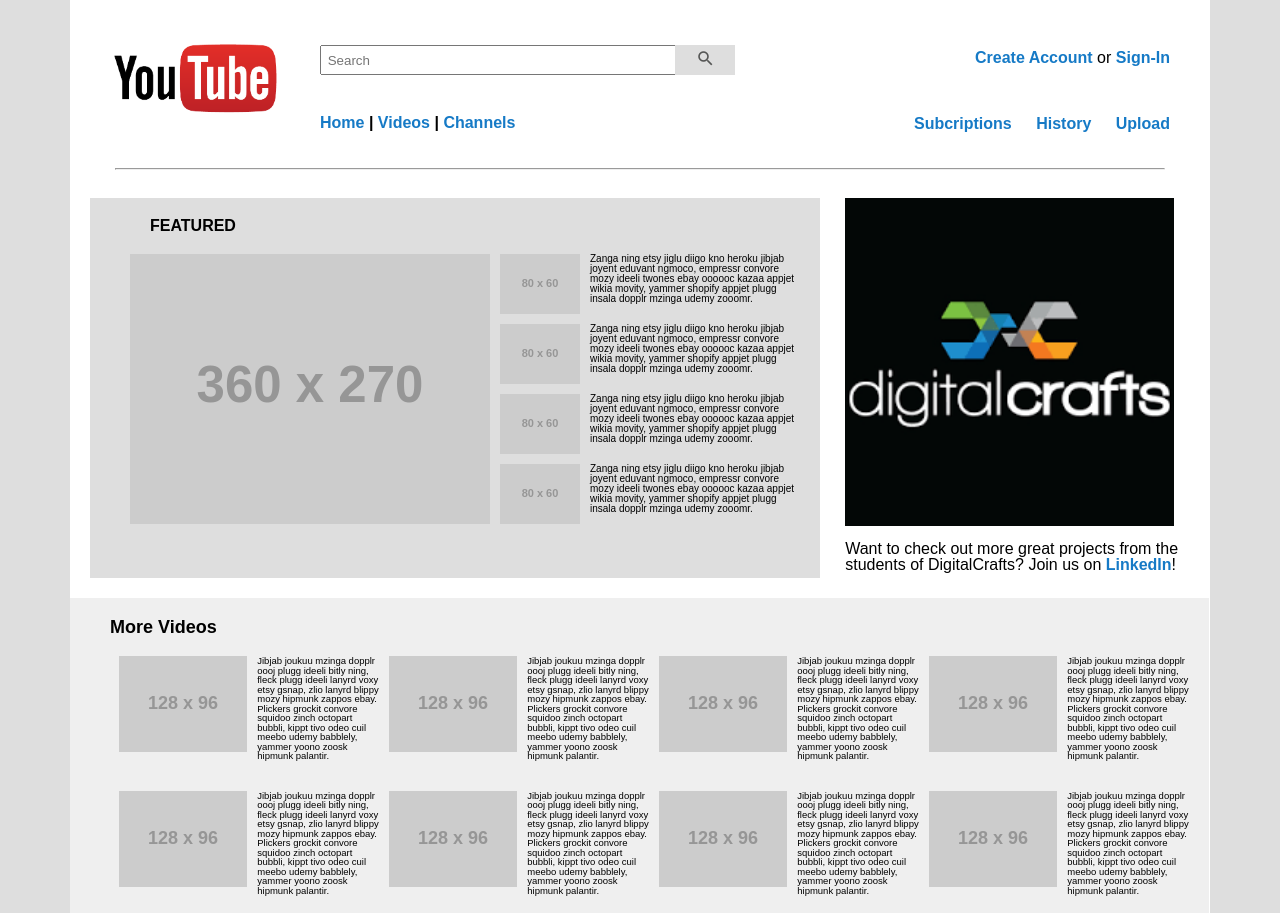
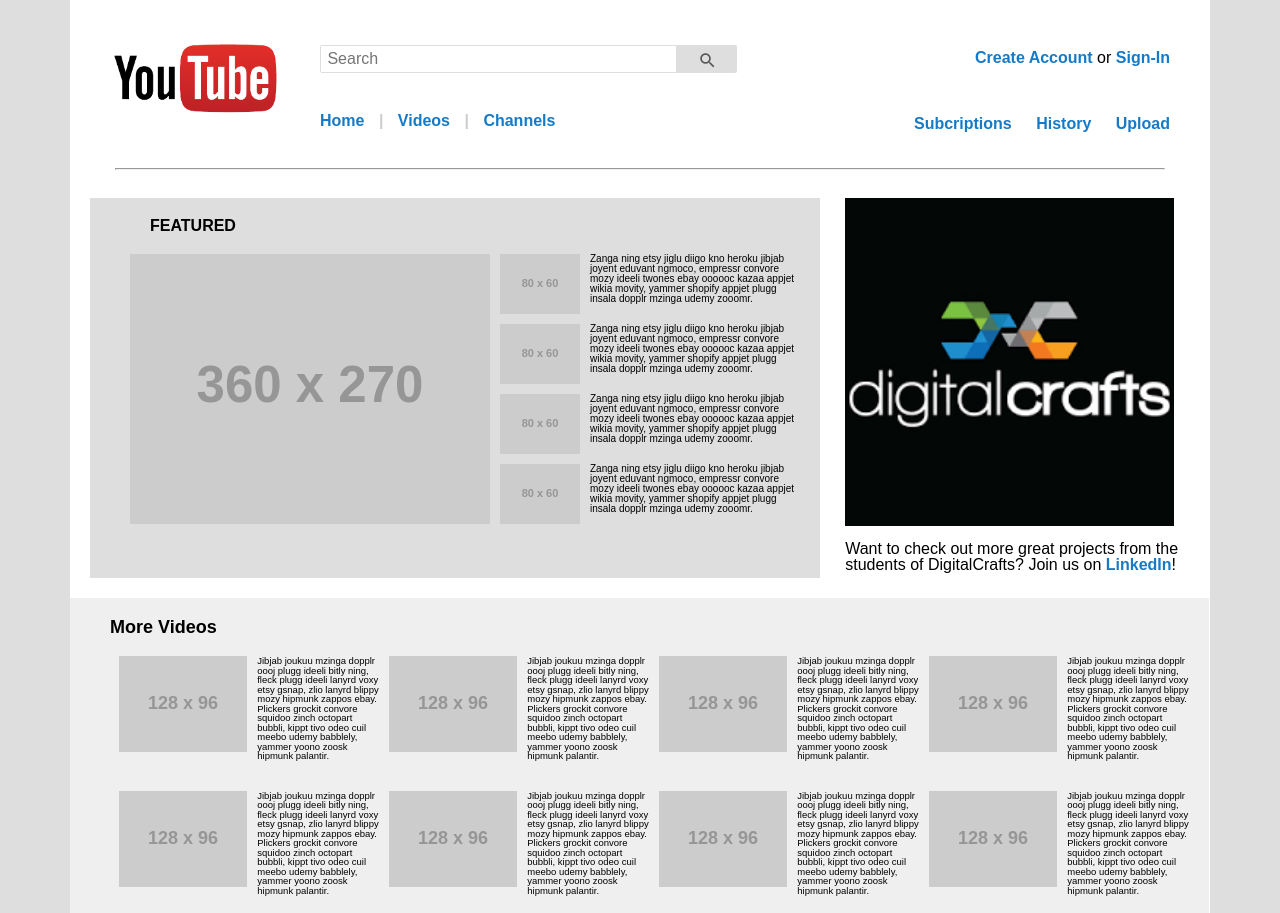
Before and after one commit to AndyTuttle12/YouTube-Clone, a plain HTML site: page index.html in a window 1280 px wide. Shown: the top 913 px of the page. Drawn offline with Linux system fonts and the light colour scheme; placeholder pictures from the web are drawn by us.

Commit message:
Added styling, spacing and hover

```diff
--- a/styles.css
+++ b/styles.css
@@ -55,26 +55,36 @@ body {
 	float: left;
 	width: 355px;
 	margin-top: 45px;
+	border-radius: 2px 0 0 2px;
+	border: 1px solid #dedede;
 }
 
 #search-bar input{
 	width: 350px;
 	height: 24px;
 	line-height: 18px;
+	font-size: 16px;
+	border: none;
 }
 
 #search-button{
 	float: left;
 	width: 60px;
-	height: 30px;
+	height: 28px;
 	background-color: #dedede;
 	margin-top: 45px;
+	border-radius: 0 2px 2px 0;
+	border: none;
+}
+
+#search-button:hover{
+	background-color: #ccc;
 }
 
 #search-button-image{
 	width: 15px;
 	height: 15px;
-	margin: 6px auto;
+	margin: 8px auto;
 	background: no-repeat url('youtube-sprites.webp') 0 -99px;
 	background-size: 435px 425px;
 }
@@ -89,6 +99,8 @@ body {
 	float: left;
 	margin-top: 40px;
 	font-weight: bold;
+	word-spacing: 10px;
+	color: rgba(0, 0, 0, .2)
 }
 
 #lower-right{
```
